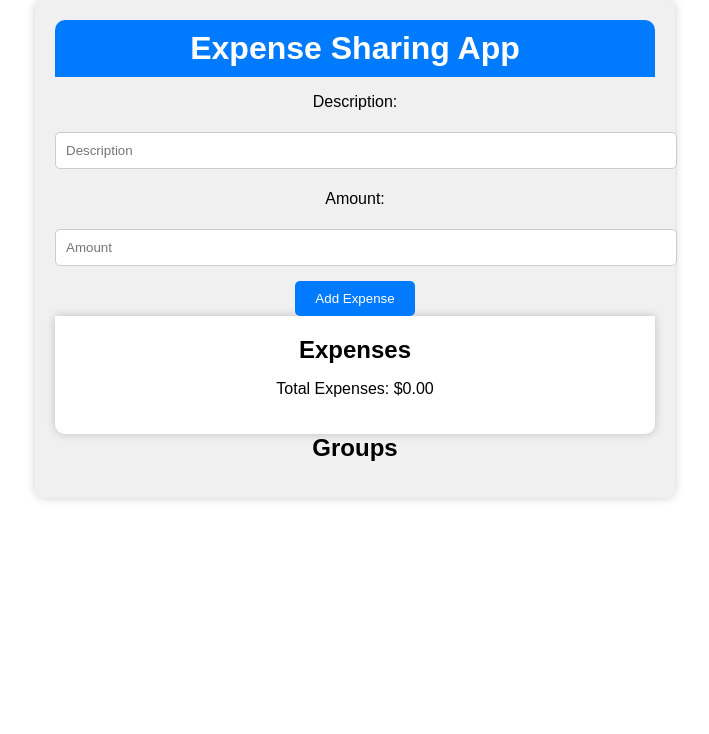
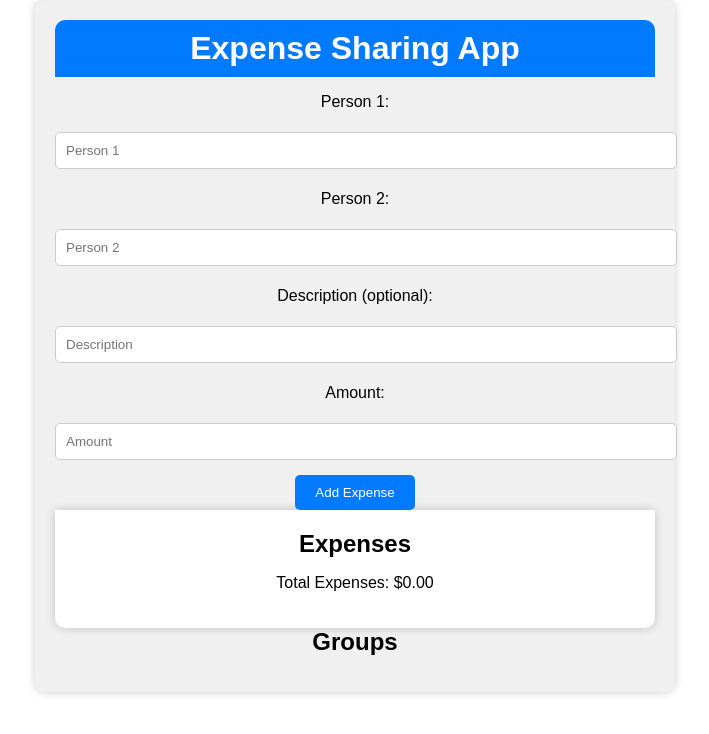
Before and after one commit to Kosgkagiannis/cost-squad, a React (Create React App) app: page / in a window 1280 px wide. Shown: the top 734 px of the page, without its empty margins (285-994 px from the left). Built offline with nearby package versions, Linux system fonts and the light colour scheme.

Commit message:
Add people and description of payment

```diff
--- a/src/App.tsx
+++ b/src/App.tsx
@@ -7,37 +7,43 @@ import GroupList from './components/GroupList.tsx';
 
 interface Expense {
   id: number;
-  description: string;
+  person1: string;
+  person2: string;
+  description?: string;
   amount: number;
 }
 
 const App: React.FC = () => {
+  const [person1, setPerson1] = useState<string>('');
+  const [person2, setPerson2] = useState<string>('');
   const [description, setDescription] = useState<string>('');
   const [amount, setAmount] = useState<number | ''>('');
 
   const [expenses, setExpenses] = useState<Expense[]>([]);
 
   const handleAddExpense = () => {
-    if (description.trim() === '' || amount === '') {
+    if (person1.trim() === '' || person2.trim() === '' || amount === '') {
       return;
     }
 
-    // Parse amount to a number
     const parsedAmount = typeof amount === 'number' ? amount : parseFloat(amount);
 
     if (isNaN(parsedAmount)) {
       return;
     }
 
-    // Generate a unique ID for the new expense
     const newExpense: Expense = {
       id: Date.now(),
+      person1,
+      person2,
       description,
       amount: parsedAmount,
     };
 
     setExpenses([...expenses, newExpense]);
 
+    setPerson1('');
+    setPerson2('');
     setDescription('');
     setAmount('');
   };
@@ -55,7 +61,6 @@ const App: React.FC = () => {
   };
 
   const handleDeleteExpense = (expenseId: number) => {
-    // Filter out the expense to be deleted
     const updatedExpenses = expenses.filter((expense) => expense.id !== expenseId);
 
     setExpenses(updatedExpenses);
@@ -67,8 +72,12 @@ const App: React.FC = () => {
     <div className="App">
       <Header />
       <ExpenseForm
+        person1={person1}
+        person2={person2}
         description={description}
         amount={amount}
+        setPerson1={setPerson1}
+        setPerson2={setPerson2}
         setDescription={setDescription}
         setAmount={setAmount}
         handleAddExpense={handleAddExpense}
--- a/src/components/EditExpenseForm.tsx
+++ b/src/components/EditExpenseForm.tsx
@@ -2,8 +2,10 @@ import React, { useState, useEffect } from 'react';
 
 interface Expense {
   id: number;
-  description: string;
+  person1: string;
+  person2: string;
   amount: number;
+  description?: string;
 }
 
 interface EditExpenseFormProps {
@@ -19,29 +21,37 @@ const EditExpenseForm: React.FC<EditExpenseFormProps> = ({
   onCancel,
   onDelete,
 }) => {
-  const [editedDescription, setEditedDescription] = useState<string>('');
+  const [editedPerson1, setEditedPerson1] = useState<string>('');
+  const [editedPerson2, setEditedPerson2] = useState<string>('');
   const [editedAmount, setEditedAmount] = useState<number | ''>('');
+  const [editedDescription, setEditedDescription] = useState<string | undefined>(''); // Initialize with existing description
 
   useEffect(() => {
     if (expense) {
-      setEditedDescription(expense.description);
+      setEditedPerson1(expense.person1);
+      setEditedPerson2(expense.person2);
       setEditedAmount(expense.amount);
+      setEditedDescription(expense.description || ''); // Initialize with existing description or an empty string
     } else {
+      setEditedPerson1('');
+      setEditedPerson2('');
+      setEditedAmount('');
       setEditedDescription('');
-      setEditedAmount('');
     }
   }, [expense]);
 
   const handleSave = () => {
     // Validate and save the edited expense
-    if (editedDescription.trim() === '' || editedAmount === '') {
+    if (editedPerson1.trim() === '' || editedPerson2.trim() === '' || editedAmount === '') {
       return;
     }
 
     const editedExpense: Expense = {
       id: expense?.id || 0,
-      description: editedDescription,
+      person1: editedPerson1,
+      person2: editedPerson2,
       amount: typeof editedAmount === 'number' ? editedAmount : parseFloat(editedAmount),
+      description: editedDescription || undefined, // Only set description if it's not an empty string
     };
 
     onSave(editedExpense);
@@ -56,7 +66,21 @@ const EditExpenseForm: React.FC<EditExpenseFormProps> = ({
 
   return (
     <div>
-      <p>Description:</p>
+      <p>Person 1:</p>
+      <input
+        type="text"
+        placeholder="Person 1"
+        value={editedPerson1}
+        onChange={(e) => setEditedPerson1(e.target.value)}
+      />
+      <p>Person 2:</p>
+      <input
+        type="text"
+        placeholder="Person 2"
+        value={editedPerson2}
+        onChange={(e) => setEditedPerson2(e.target.value)}
+      />
+      <p>Description (optional):</p>
       <input
         type="text"
         placeholder="Description"
--- a/src/components/ExpenseForm.tsx
+++ b/src/components/ExpenseForm.tsx
@@ -1,23 +1,45 @@
 import React from 'react';
 
 interface ExpenseFormProps {
+  person1: string;
+  person2: string;
   description: string;
   amount: number | '';
+  setPerson1: React.Dispatch<React.SetStateAction<string>>;
+  setPerson2: React.Dispatch<React.SetStateAction<string>>;
   setDescription: React.Dispatch<React.SetStateAction<string>>;
   setAmount: React.Dispatch<React.SetStateAction<number | ''>>;
   handleAddExpense: () => void;
 }
 
 const ExpenseForm: React.FC<ExpenseFormProps> = ({
+  person1,
+  person2,
   description,
   amount,
+  setPerson1,
+  setPerson2,
   setDescription,
   setAmount,
   handleAddExpense,
 }) => {
   return (
     <div>
-      <p>Description:</p>
+      <p>Person 1:</p>
+      <input
+        type="text"
+        placeholder="Person 1"
+        value={person1}
+        onChange={(e) => setPerson1(e.target.value)}
+      />
+      <p>Person 2:</p>
+      <input
+        type="text"
+        placeholder="Person 2"
+        value={person2}
+        onChange={(e) => setPerson2(e.target.value)}
+      />
+      <p>Description (optional):</p>
       <input
         type="text"
         placeholder="Description"
@@ -29,7 +51,7 @@ const ExpenseForm: React.FC<ExpenseFormProps> = ({
         type="number"
         placeholder="Amount"
         value={amount === '' ? '' : amount.toString()}
-        onChange={(e) => setAmount(parseFloat(e.target.value) || '')}
+        onChange={(e) => setAmount(e.target.value === '' ? '' : parseFloat(e.target.value))}
       />
       <button onClick={handleAddExpense}>Add Expense</button>
     </div>
--- a/src/components/ExpenseList.tsx
+++ b/src/components/ExpenseList.tsx
@@ -1,6 +1,6 @@
 import React, { useState } from 'react';
 import EditExpenseForm from './EditExpenseForm.tsx';
-import Expense from '../types/Expense.ts'
+import Expense from '../types/Expense.ts';
 
 interface ExpenseListProps {
   expenses: Expense[];
@@ -24,7 +24,6 @@ const ExpenseList: React.FC<ExpenseListProps> = ({
   };
 
   const handleSave = (editedExpense: Expense) => {
-
     onSaveExpense(editedExpense);
     setIsEditing(false);
     setEditedExpense(null);
@@ -40,14 +39,11 @@ const ExpenseList: React.FC<ExpenseListProps> = ({
       <ul>
         {expenses.map((expense) => (
           <li key={expense.id}>
-    {expense.description}: ${expense.amount.toFixed(2)}
-
+            {expense.person1} owes {expense.person2}: {expense.description && `${expense.description} - `}
+            ${expense.amount.toFixed(2)}
             <button onClick={() => handleEdit(expense)}>Edit</button>
-
-
           </li>
         ))}
-
       </ul>
       <p>Total Expenses: ${totalExpenses.toFixed(2)}</p>
 
@@ -59,6 +55,10 @@ const ExpenseList: React.FC<ExpenseListProps> = ({
           onCancel={() => setIsEditing(false)}
         />
       )}
+
+      {editedExpense && editedExpense.description && (
+        <p>Description: {editedExpense.description}</p>
+      )}
     </div>
   );
 };
```
Also changed, not shown: src/types/Expense.ts (+6 -4 lines). Lines whose indentation alone changed are shown as unchanged.
